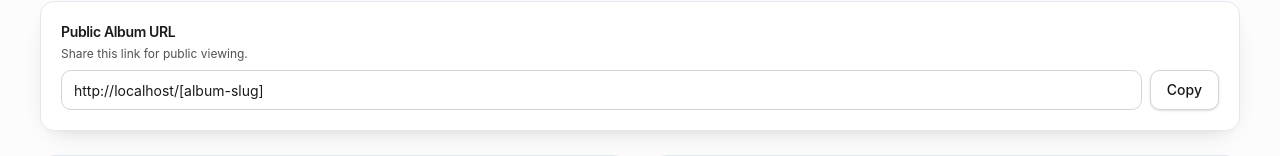
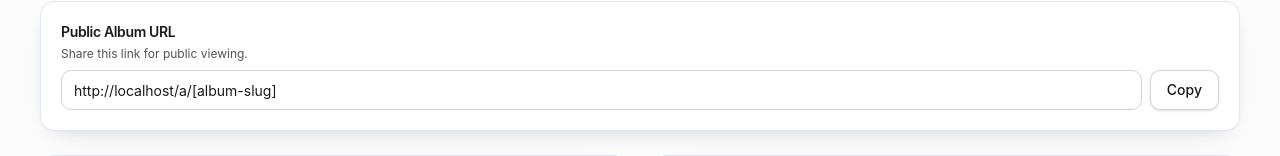
Before and after one commit to LLAB-Machina/redrawn, a Next.js app in the folder web/: page /app/albums/1/invites in a window 1280 px wide. Shown: the part 152-308 px from the top of the page. Built offline with nearby package versions, Linux system fonts and the light colour scheme; no server answers.

Commit message:
Move public urls to /a/album

```diff
--- a/web/pages/[handleOrSlug].tsx
+++ b/web/pages/a/[handleOrSlug].tsx
@@ -1,6 +1,6 @@
 import { useRouter } from "next/router";
 import { useEffect, useState } from "react";
-import { api, useGetV1PublicAlbumsBySlugQuery } from "../src/services/genApi";
+import { api, useGetV1PublicAlbumsBySlugQuery } from "../../src/services/genApi";
 import Image from "next/image";
 
 export default function PublicAlbum() {
--- a/web/pages/app/albums/[id]/invites.tsx
+++ b/web/pages/app/albums/[id]/invites.tsx
@@ -29,7 +29,7 @@ export default function AlbumInvites() {
   const { data: album } = useGetV1AlbumsByIdQuery(id ? { id } : (undefined as any), { skip: !id });
 
   const baseUrl = typeof window !== "undefined" ? window.location.origin : "";
-  const publicUrl = album?.slug ? `${baseUrl}/${album.slug}` : `${baseUrl}/[album-slug]`;
+  const publicUrl = album?.slug ? `${baseUrl}/a/${album.slug}` : `${baseUrl}/a/[album-slug]`;
 
   return (
     <div className="space-y-6">
```
